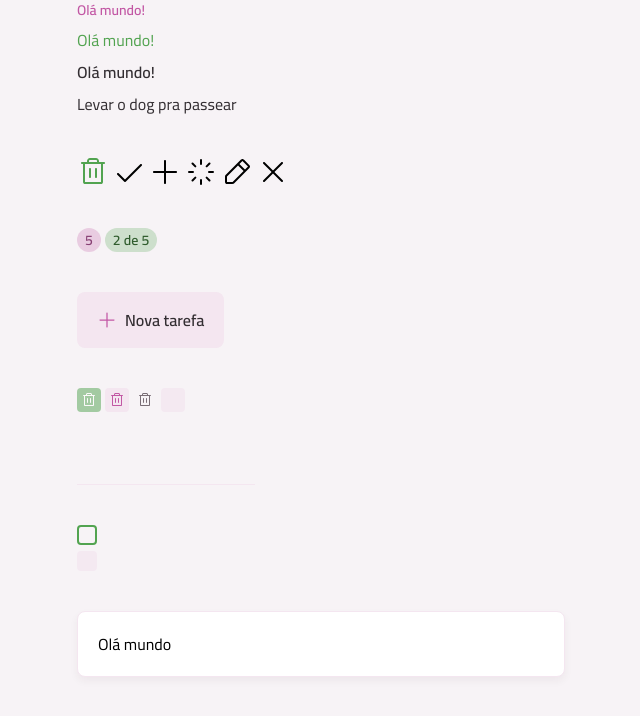
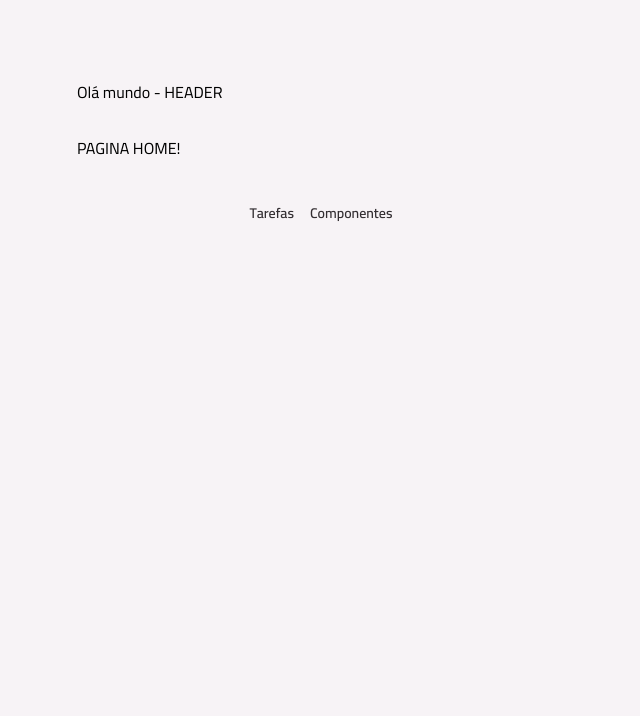
Before and after one commit to eloisaoliveira/todo-app, a React (Vite) app: page / in a window 1280 px wide. Shown: the top 716 px of the page, without its empty margins (319-959 px from the left). Built offline with nearby package versions, Linux system fonts and the light colour scheme.

Commit message:
:sparkles: feat: routing component page

```diff
--- a/package.json
+++ b/package.json
@@ -14,6 +14,7 @@
     "class-variance-authority": "^0.7.1",
     "react": "^19.2.4",
     "react-dom": "^19.2.4",
+    "react-router": "^7.14.1",
     "tailwindcss": "^4.2.2"
   },
   "devDependencies": {
--- a/src/App.tsx
+++ b/src/App.tsx
@@ -1,79 +1,18 @@
-import Text from "./components/text";
+import { BrowserRouter, Routes, Route } from "react-router";
+import LayoutMain from "./pages/layout-main";
+import PageComponents from "./pages/page-components";
+import PageHome from "./pages/page-home";
 
-import TrashIcon from "./assets/icons/trash.svg?react";
-import CheckIcon from "./assets/icons/check.svg?react";
-import XIcon from "./assets/icons/x.svg?react";
-import PencilIcon from "./assets/icons/pencil.svg?react";
-import PlusIcon from "./assets/icons/plus.svg?react";
-import SpinnerIcon from "./assets/icons/spinner.svg?react";
-import Icon from "./components/icon";
-import Badge from "./components/badge";
-import Button from "./components/button";
-import ButtonIcon from "./components/button-icon";
-import InputText from "./components/input-text";
-import InputCheckbox from "./components/input-checkbox";
-import Card from "./components/card";
-import Container from "./components/container";
-import Skeleton from "./components/skeleton";
 
 export default function App() {
-
   return (
-    <Container>
-      <div className="grid gap-10">
-        <div className="flex flex-col gap-2">
-          <Text variant="body-sm-bold" className="text-pink-base">
-            Olá mundo!
-          </Text>
-          <Text className="text-green-base">Olá mundo!</Text>
-          <Text variant="body-md-bold">Olá mundo!</Text>
-          <Text>Levar o dog pra passear</Text>
-        </div>
-
-        <div className="flex gap-1">
-          <Icon svg={TrashIcon} className="fill-green-base" />
-          <Icon svg={CheckIcon} />
-          <Icon svg={PlusIcon} />
-          <Icon svg={SpinnerIcon} />
-          <Icon svg={PencilIcon} />
-          <Icon svg={XIcon} />
-        </div>
-
-        <div className="flex gap-1">
-          <Badge variant="secondary">5</Badge>
-          <Badge variant="primary">2 de 5</Badge>
-        </div>
-
-        <div>
-          <Button icon={PlusIcon}>Nova tarefa</Button>
-        </div>
-
-        <div className="flex gap-1">
-          <ButtonIcon icon={TrashIcon} disabled />
-          <ButtonIcon icon={TrashIcon} variant="secondary" />
-          <ButtonIcon icon={TrashIcon} variant="tertiary" />
-          <ButtonIcon icon={TrashIcon} loading />
-        </div>
-
-        <div>
-          <InputText />
-        </div>
-
-        <div>
-          <InputCheckbox />
-          <InputCheckbox loading />
-        </div>
-
-        <div>
-          <Card size="md">Olá mundo</Card>
-        </div>
-
-        <div className="space-y-2">
-          <Skeleton className="h-6" />
-          <Skeleton className="h-6" />
-          <Skeleton className="w-96 h-6" />
-        </div>
-      </div>
-    </Container>
+    <BrowserRouter>
+      <Routes>
+        <Route element={<LayoutMain />}>
+          <Route index element={<PageHome />} />
+          <Route path="/componentes" element={<PageComponents />} />
+        </Route>
+      </Routes>
+    </BrowserRouter>
   )
 }
--- /dev/null
+++ b/src/pages/layout-main.tsx
@@ -0,0 +1,32 @@
+import { NavLink, Outlet } from "react-router";
+import Container from "../components/container";
+import Text from "../components/text";
+
+export default function LayoutMain() {
+  return (
+    <>
+      <Container as="header" className="mt-3 md:mt-20">
+        Olá mundo - HEADER
+      </Container>
+
+      <main className="mt-4 md:mt-8">
+        <Outlet />
+      </main>
+
+      <footer className="my-5 md:my-10">
+        <nav className="flex items-center justify-center gap-4">
+          <NavLink to="/">
+            <Text variant="body-sm-bold" className="text-gray-300">
+              Tarefas
+            </Text>
+          </NavLink>
+          <NavLink to="/componentes">
+            <Text variant="body-sm-bold" className="text-gray-300">
+              Componentes
+            </Text>
+          </NavLink>
+        </nav>
+      </footer>
+    </>
+  );
+}
--- /dev/null
+++ b/src/pages/page-components.tsx
@@ -0,0 +1,78 @@
+import Text from "../components/text";
+import TrashIcon from "../assets/icons/trash.svg?react";
+import CheckIcon from "../assets/icons/check.svg?react";
+import XIcon from "../assets/icons/x.svg?react";
+import PencilIcon from "../assets/icons/pencil.svg?react";
+import PlusIcon from "../assets/icons/plus.svg?react";
+import SpinnerIcon from "../assets/icons/spinner.svg?react";
+import Icon from "../components/icon";
+import Badge from "../components/badge";
+import Button from "../components/button";
+import ButtonIcon from "../components/button-icon";
+import InputText from "../components/input-text";
+import InputCheckbox from "../components/input-checkbox";
+import Card from "../components/card";
+import Container from "../components/container";
+import Skeleton from "../components/skeleton";
+
+export default function PageComponents() {
+  return (
+    <Container>
+      <div className="grid gap-10">
+        <div className="flex flex-col gap-2">
+          <Text variant="body-sm-bold" className="text-pink-base">
+            Olá mundo!
+          </Text>
+          <Text className="text-green-base">Olá mundo!</Text>
+          <Text variant="body-md-bold">Olá mundo!</Text>
+          <Text>Levar o dog pra passear</Text>
+        </div>
+
+        <div className="flex gap-1">
+          <Icon svg={TrashIcon} className="fill-green-base" />
+          <Icon svg={CheckIcon} />
+          <Icon svg={PlusIcon} />
+          <Icon svg={SpinnerIcon} animate />
+          <Icon svg={PencilIcon} />
+          <Icon svg={XIcon} />
+        </div>
+
+        <div className="flex gap-1">
+          <Badge variant="secondary">5</Badge>
+          <Badge variant="primary">2 de 5</Badge>
+          <Badge loading></Badge>
+        </div>
+
+        <div>
+          <Button icon={PlusIcon}>Nova tarefa</Button>
+        </div>
+
+        <div className="flex gap-1">
+          <ButtonIcon icon={TrashIcon} disabled />
+          <ButtonIcon icon={TrashIcon} variant="secondary" />
+          <ButtonIcon icon={TrashIcon} variant="tertiary" />
+          <ButtonIcon icon={TrashIcon} loading />
+        </div>
+
+        <div>
+          <InputText />
+        </div>
+
+        <div>
+          <InputCheckbox />
+          <InputCheckbox loading />
+        </div>
+
+        <div>
+          <Card size="md">Olá mundo</Card>
+        </div>
+
+        <div className="space-y-2">
+          <Skeleton className="h-6" />
+          <Skeleton className="h-6" />
+          <Skeleton className="w-96 h-6" />
+        </div>
+      </div>
+    </Container>
+  );
+}
--- /dev/null
+++ b/src/pages/page-home.tsx
@@ -0,0 +1,5 @@
+import Container from "../components/container";
+
+export default function PageHome() {
+  return <Container>PAGINA HOME!</Container>;
+}
```
Also changed, not shown: 1 other file (tests, documents, lock files or other folders).
